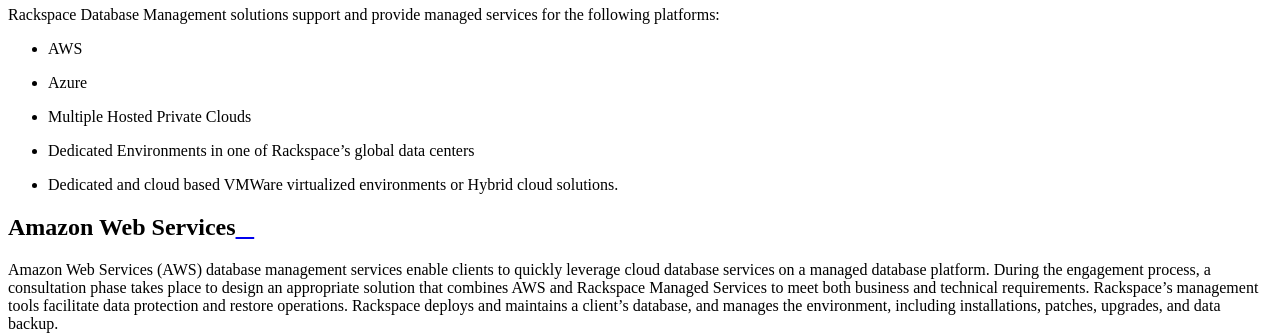
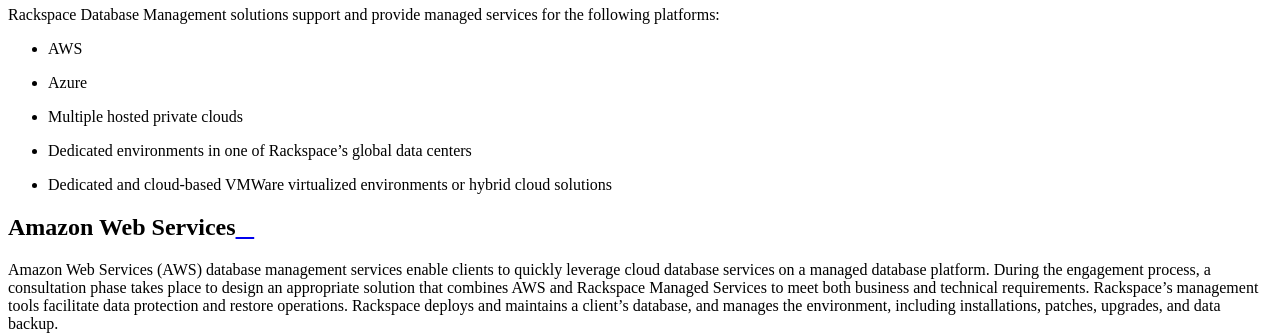
Before and after one commit to rackerlabs/docs-ras-databases, a Sphinx documentation site: the page built from docs/ras-databases-handbook/cloud-db-platforms.rst, in a window 1280 px wide. Shown: the part 472-807 px from the top of the page. Built offline with Sphinx 7.4.7 and the Read the Docs theme 2.0.0, drawn with Linux system fonts in a browser that asks for light colours.

```diff
--- a/docs/ras-databases-handbook/cloud-db-platforms.rst
+++ b/docs/ras-databases-handbook/cloud-db-platforms.rst
@@ -8,10 +8,10 @@ services for the following platforms:
 
 - AWS
 - Azure
-- Multiple Hosted Private Clouds
-- Dedicated Environments in one of Rackspace’s global data centers
-- Dedicated and cloud based VMWare virtualized environments or Hybrid cloud
-  solutions.
+- Multiple hosted private clouds
+- Dedicated environments in one of Rackspace’s global data centers
+- Dedicated and cloud-based VMWare virtualized environments or hybrid cloud
+  solutions
 
 Amazon Web Services
 --------------------
```
